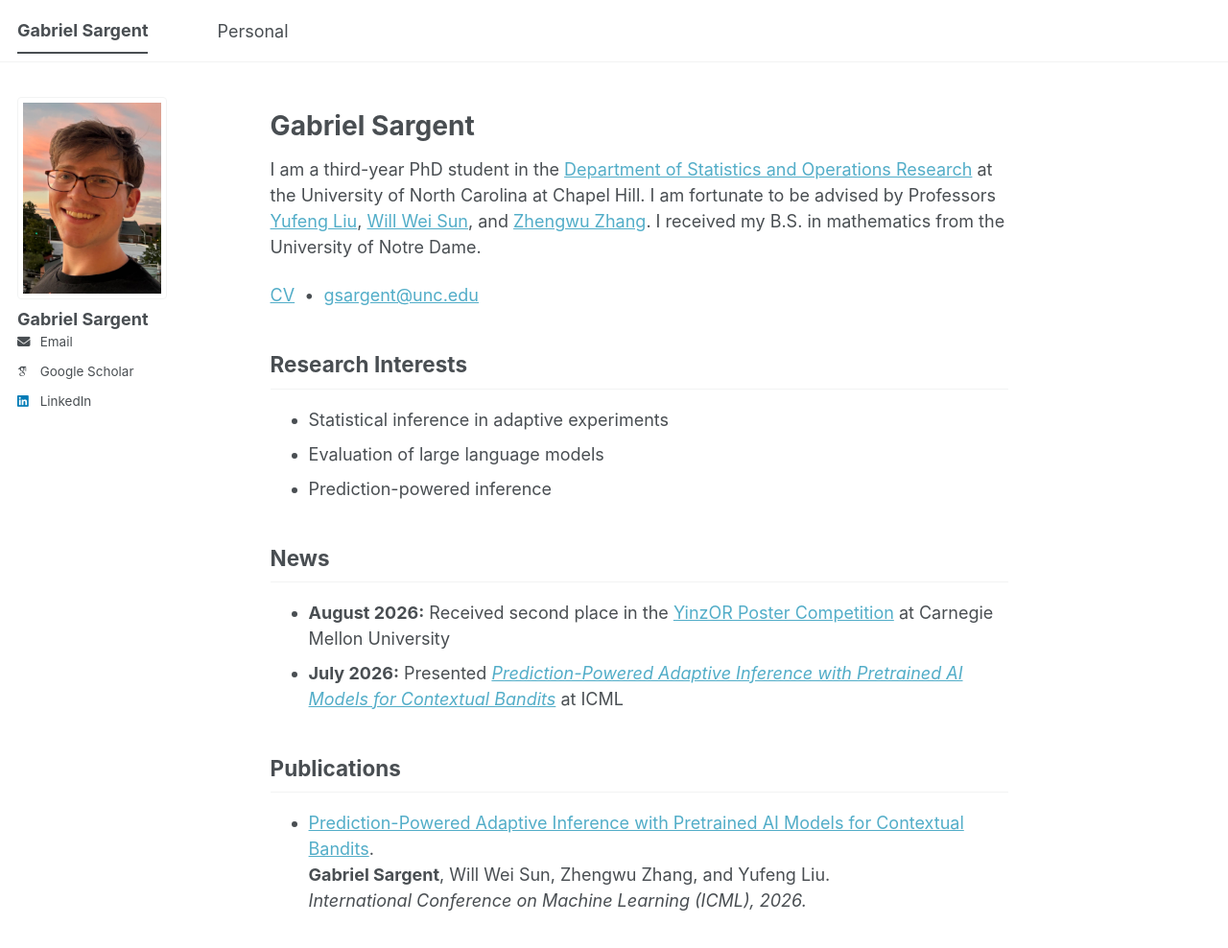
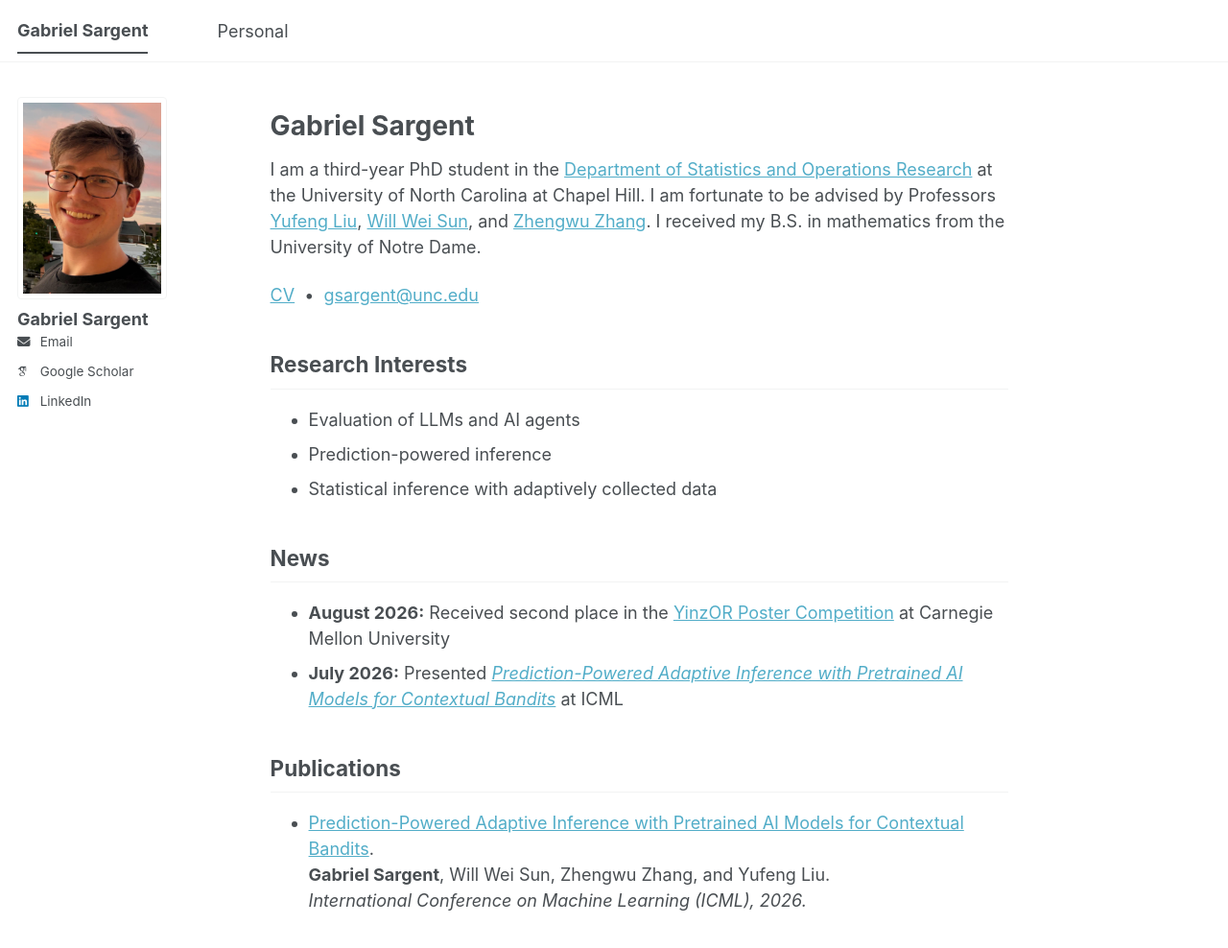
Before and after one commit to GabrielSargent/GabrielSargent.github.io, a Jekyll site: the page built from _pages/about.md, in a window 1280 px wide and 997 px high. Shown: the top 988 px of the window at 96% size. Built offline with Jekyll 4.4.1, drawn with Linux system fonts in a browser that asks for light colours; some web fonts are replaced; a script bundle is joined from its source files by our own code; library files that are not in the unit come from our copies.

Commit message:
Update about.md

```diff
--- a/_pages/about.md
+++ b/_pages/about.md
@@ -12,9 +12,9 @@ I am a third-year PhD student in the [Department of Statistics and Operations Re
 [CV](/files/cv.pdf) &nbsp;•&nbsp; [gsargent@unc.edu](mailto:gsargent@unc.edu)
 
 ## Research Interests
-- Statistical inference in adaptive experiments
-- Evaluation of large language models
+- Evaluation of LLMs and AI agents
 - Prediction-powered inference
+- Statistical inference with adaptively collected data
 
 ## News
 - **August 2026:** Received second place in the [YinzOR Poster Competition](https://yinzor.cmuinforms.org/poster_competition/index.html) at Carnegie Mellon University
```
